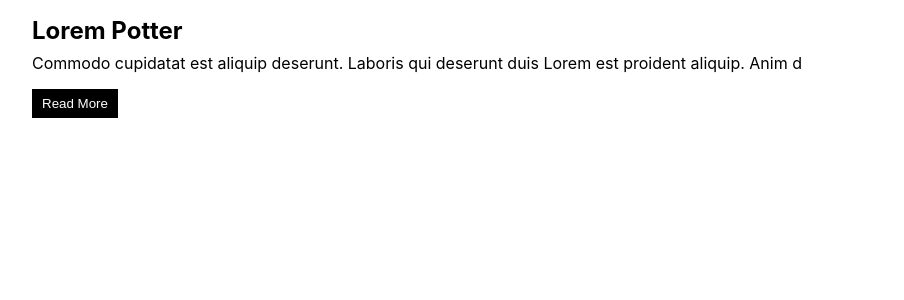
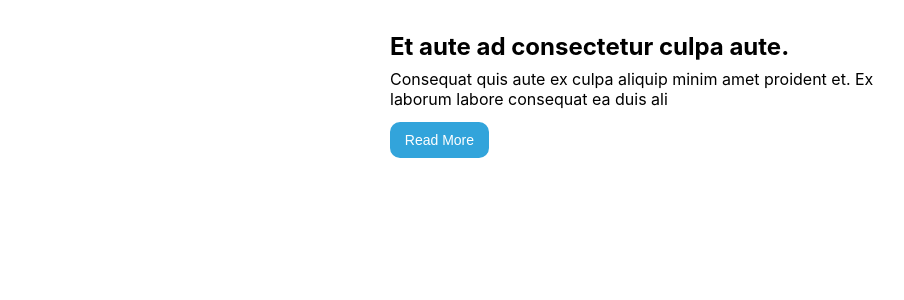
Before and after one commit to austingae-html-css-javascript/reactJS-hooks, a React (Create React App) app: page / in a window 1280 px wide. Shown: the top 300 px of the page, without its empty margins (0-904 px from the left). Built offline with nearby package versions, Linux system fonts and the light colour scheme.

Commit message:
useState EXERCISE -- Read More or Read Less

```diff
--- a/src/App.js
+++ b/src/App.js
@@ -8,7 +8,9 @@ function App() {
 
   return (
   <div>
-    <Article title="Lorem Potter"text="Commodo cupidatat est aliquip deserunt. Laboris qui deserunt duis Lorem est proident aliquip. Anim dolore qui voluptate ullamco consectetur deserunt aliquip in anim excepteur. Veniam pariatur sit aute officia ex aliquip in enim. Non ut labore proident amet proident sit dolor."/>
+    <Article title="Et aute ad consectetur culpa aute." text="Consequat quis aute ex culpa aliquip minim amet proident et. Ex laborum labore consequat ea duis aliqua labore dolor tempor laboris nostrud deserunt anim. Fugiat do pariatur qui voluptate est. Et velit aliqua irure excepteur. Irure labore sunt duis quis occaecat dolore dolore cupidatat officia dolore Lorem veniam. Qui anim commodo ea excepteur commodo elit minim sint culpa culpa anim nostrud magna.
+          Eiusmod fugiat ea elit cupidatat enim velit mollit do excepteur non sunt sint veniam sit. Elit fugiat elit id id sit aliquip est ea deserunt exercitation tempor. Irure cillum ea adipisicing cupidatat exercitation tempor culpa commodo esse nisi exercitation. Nulla cupidatat non et occaecat occaecat qui ipsum cillum esse.
+          Occaecat reprehenderit officia amet Lorem. Tempor amet fugiat aliqua reprehenderit consectetur reprehenderit consequat deserunt. Quis dolor et ea eu ad enim aliqua proident velit commodo anim. Magna mollit enim anim adipisicing elit ullamco reprehenderit occaecat adipisicing Lorem cillum. Nostrud ea amet aliqua nisi."/>
   </div>
   );
 }
--- a/src/Article.css
+++ b/src/Article.css
@@ -3,27 +3,29 @@
   margin: 0rem;
 }
 
-main {
-  padding: 1rem 2rem 1rem 2rem;
+.article {
+  width: min(80%, 31.25rem); /*500px*/
+  padding: 2rem;
+  margin: 0rem auto 0rem auto;
+  /*
+  Parent Div's Width = Child Div's Width + Padding + Border + Margin
+  375px = width: min(80%, 31.25rem), so (300px) + (32px + 32px) + 0px + margin: 0rem auto 0rem auto, so (5.5px + 5.5px)
+  */
 }
 
-h2 {
-  margin-bottom: 0.5rem;
+.article__content {
+  margin-top: 0.5rem;
+  margin-bottom: 0.8rem;
 }
 
-p {
-  margin-bottom: 1rem;
+.article__read-more-button {
+  color: white;
+  font-size: 14px;
+
+  padding: 0.5rem 0.8rem 0.5rem 0.8rem;
+  background-color: rgb(50,164,219);
+
+  border-style: solid;
+  border-color: rgb(50,164,219);
+  border-radius: 10px;
 }
-
-button {
-  background-color: black;
-  color: white;
-  border-style: solid;
-  border-color: black;
-  padding: 0.3rem 0.5rem 0.3rem 0.5rem;
-  cursor: pointer;
-}
-
-button:active {
-  background-color: rgba(0,0,0,0.7);
-}
--- a/src/Article.js
+++ b/src/Article.js
@@ -1,29 +1,30 @@
 import React from 'react'
-
-import { useState } from 'react';
 
 import "./Article.css";
 
+import { useState } from "react";
+
 const Article = (props) => {
-
-  let [isReadMoreButtonClicked, setIsReadMoreButtonClicked] = useState(false);
-  let [readMoreReadLessButton, setreadMoreReadLessButton] = useState("Read More")
+  let [isReadMoreClicked, setIsReadMoreClicked] = useState(false);
+  let [readMoreOrReadLessButton, setReadMoreOrReadLessButton] = useState("Read More");
   return (
     <main>
-      <h2>{props.title}</h2>
-      {isReadMoreButtonClicked ? <p>{props.text}</p> : <p>{props.text.substr(0,100)}</p>}
-      <button onClick={() => {
-        if (readMoreReadLessButton == "Read More") {
-          setIsReadMoreButtonClicked(true);
-          setreadMoreReadLessButton("Read Less");
-        }
-        else if (readMoreReadLessButton == "Read Less") {
-          setIsReadMoreButtonClicked(false);
-          setreadMoreReadLessButton("Read More");
-        }
+      <div className='article'>
+        <h2 className='article__title'>{props.title}</h2>
+        {isReadMoreClicked ? <p className='article__content'>{props.text}</p> : <p className='article__content'>{props.text.substring(0,100)}</p>}
+        <button className='article__read-more-button'
+        onClick={() => {
+          if (readMoreOrReadLessButton == "Read More") {
+            setIsReadMoreClicked(true);
+            setReadMoreOrReadLessButton("Read Less");
+          }
+          else if (readMoreOrReadLessButton == "Read Less") {
+            setIsReadMoreClicked(false);
+            setReadMoreOrReadLessButton("Read More");
+          }
 
-
-      }}>{readMoreReadLessButton}</button>
+        }}>{readMoreOrReadLessButton}</button>
+      </div>
     </main>
   );
 }
@@ -31,8 +32,19 @@ const Article = (props) => {
 export default Article
 
 /*
-1) Mobile First Approach - Yes.
-2) Create the HTML Layout - Yes.
-3) Create the HTML elements - Yes.
-4) Decorate the HTML elements in CSS - Yes.
+HTML & CSS & Javascript Approach:
+  1) Mobile First Approach - Yes.
+  2) Create the HTML layout - Yes.
+  -
+  <section>
+    <div class="container">
+    </div>
+  </section>
+  3) Create the HTML elements - Yes.
+  4) Decorate the HTML elements - Yes.
+  If * {box-sizing: content-box}
+  - Parent Div's Width = Child Div's Width+Padding+Border+Margin
+  - Parent Div's Width = Block Element's Width+Padding+Border+Margin
+  - However, Parent Div's Width != Inline Element's Width+Padding+Border+Margin
+  5) Javascript - Yes.
 */
```
